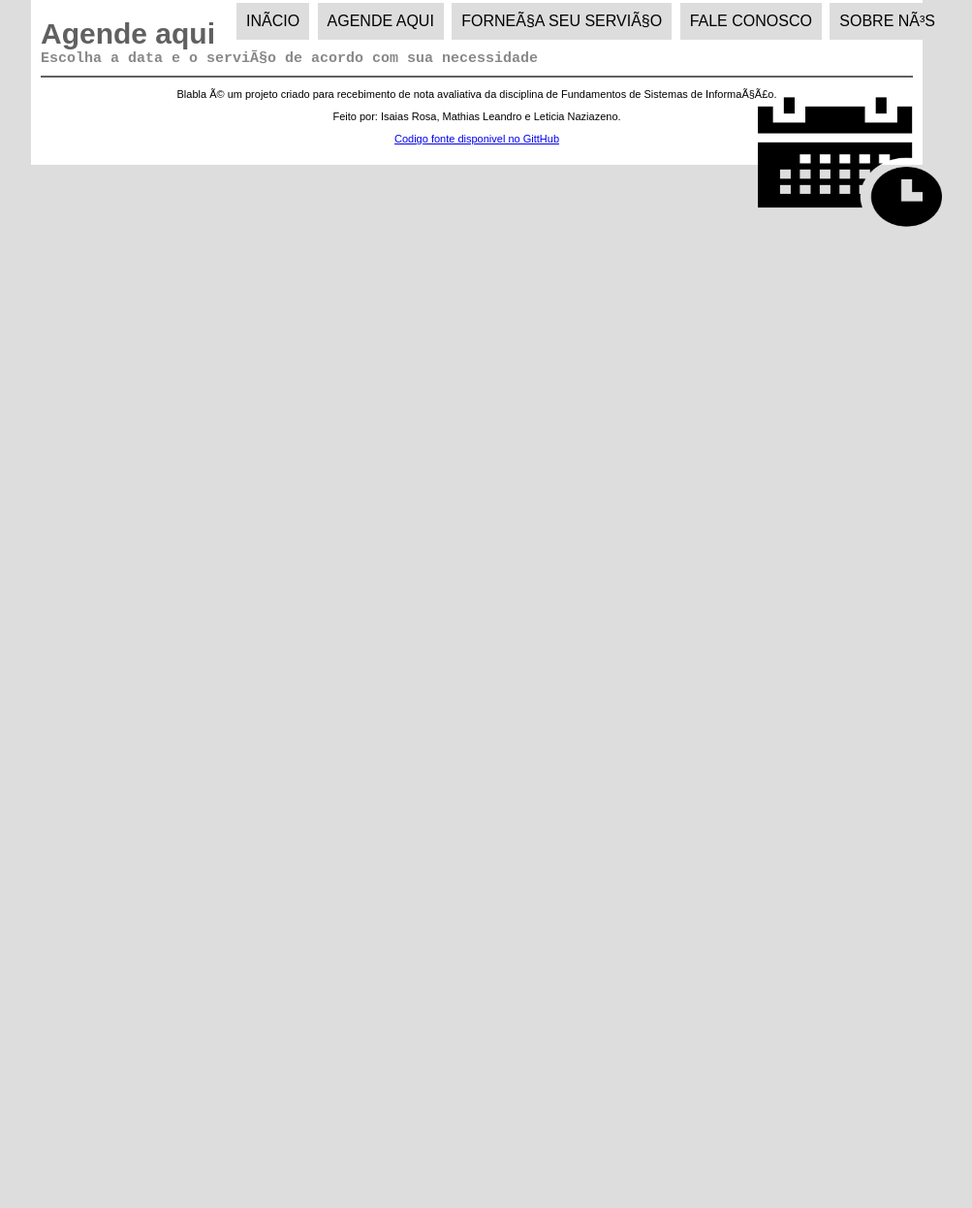
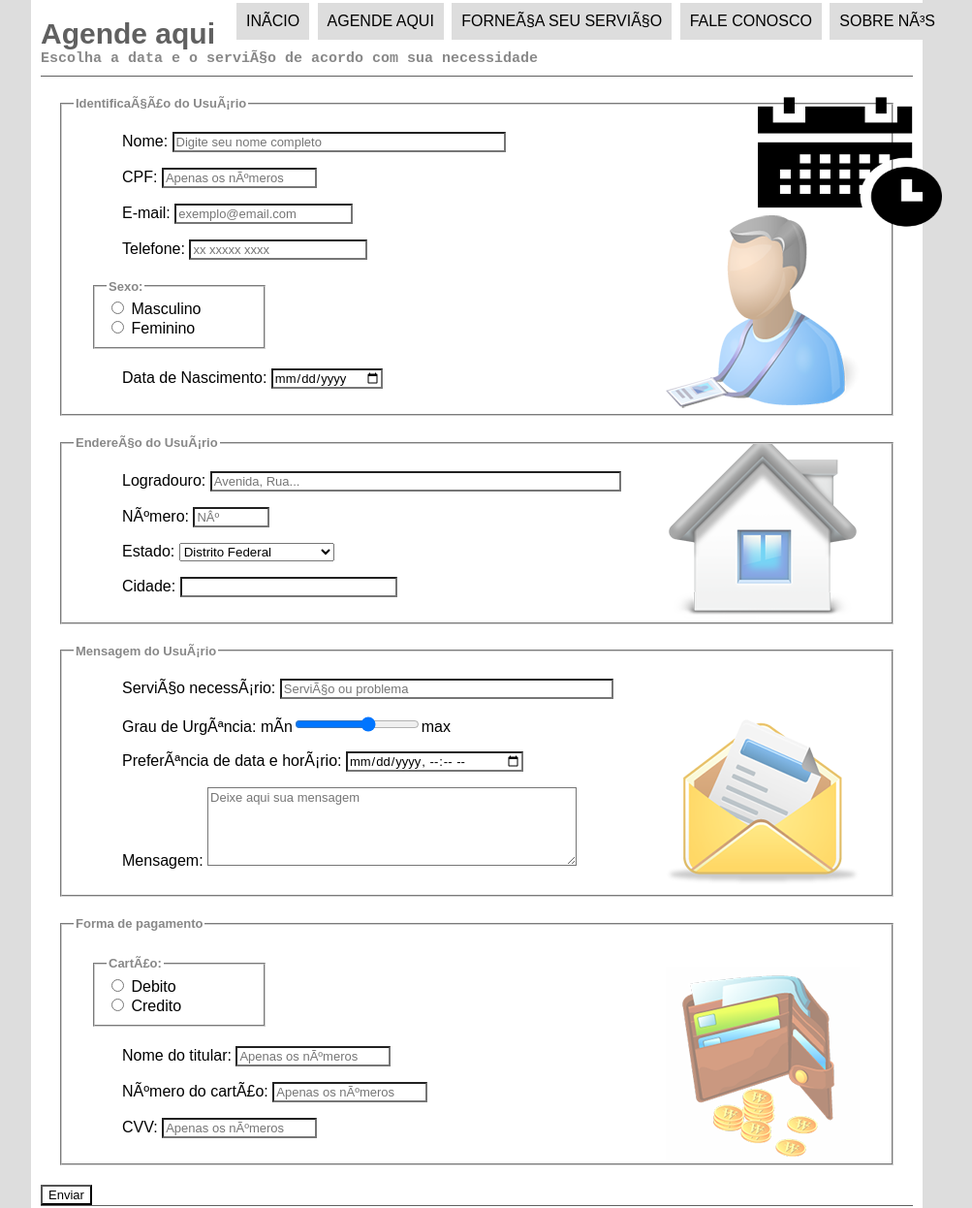
Before and after one commit to MrFYou/Trabalho-de-fundamentos-de-S.I., a plain HTML site: page html/agende-aqui.html in a window 1280 px wide. Shown: the top 1246 px of the page at 97% size, without its empty margins (148-1151 px from the left). Before the commit the page ends 800 px from the top, so only its background shows below. Drawn offline with Linux system fonts and the light colour scheme.

Commit message:
Formulario

```diff
--- /dev/null
+++ b/css/formulario.css
@@ -0,0 +1,53 @@
+@charset "UTF-8";
+
+form {
+    width: 900px;
+    margin: auto;
+}
+
+input, textarea {
+    font-family: sans-serif;
+    font-weight: normal;
+    font-size: 13px;
+    background-color: rgba(255, 255, 255, .8);
+}
+
+input:hover, textarea:hover {
+    background-color: #dddddd;
+}
+
+legend {
+    color: #888888;
+    font-weight: bold;
+    font-size: 13px;
+    font-family: sans-serif;
+}
+
+fieldset {
+    border-color: #cecece;
+    margin: 20px;
+}
+
+fieldset#sexo {
+    width: 150px;
+}
+
+fieldset#usuario {
+    background: url(../media/icone-contato.png) no-repeat 95% 95%;
+}
+
+fieldset#endereco {
+    background: url(../media/icone-endereco.png) no-repeat 95% 95%;
+}
+
+fieldset#mensagem {
+    background: url(../media/icone-mensagem.png) no-repeat 95% 95%;
+}
+
+fieldset#pedido {
+    background: url(../media/icone-pagamento.png) no-repeat 95% 95%;
+}
+
+#image {
+    width: 100px;
+}
--- a/html/agende-aqui.html
+++ b/html/agende-aqui.html
@@ -3,6 +3,7 @@
 <head>
     <meta charset="UFT-8"/>
     <link rel="stylesheet" type="text/css" href="../css/index.css"/>
+    <link rel="stylesheet" type="text/css" href="../css/formulario.css"/>
     <script src="../js/scripts.js"></script>
     <title>Agende aqui</title>
 </head>
@@ -26,13 +27,97 @@
         </nav>
     </header>
     <section id="corpo">
+        <form method="POST" id=fContato action="maito:exemplo.contato@email.com">
+            <fieldset id="usuario">
+              <legend>Identificação do Usuário</legend>
+              <p><label for="cName">Nome: </label><input type="text" name="tName" id="cName" size="40" placeholder="Digite seu nome completo"/></p>
+              <p><label for="cSenha">CPF: </label><input type="text" name="tcpf" id="ccpf" size="17" maxlength="12" placeholder="Apenas os números"/> </p>
+              <p><label for="cEmail">E-mail: </label><input type="email" name="tEmail" id="cEmail" size="20" placeholder="exemplo@email.com"/> </p>
+              <p><label for="cTelefone">Telefone: </label><input type="text" name="tPhone" id="cPhone" size="20" placeholder="xx xxxxx xxxx"/> </p>
+              <fieldset id=sexo>
+                 <legend>Sexo:</legend>
+                 <input type="radio" name="tSex" id="cMasc"/> <label for="cMasc">Masculino</label></br>
+                 <input type="radio" name="tSex" id="cFem"/> <label for="cFem">Feminino</label>
+              </fieldset>
+                <p><label for="cData">Data de Nascimento: </label><input type="date" name="tData" id="cData"/></p>
+            </fieldset>
 
+            <fieldset id="endereco">
+              <legend>Endereço do Usuário</legend>
+              <p><label for="cRua">Logradouro: </label><input type="text" name="tRua" id="cRua" size="50" placeholder="Avenida, Rua..."/></p>
+              <p><label for="cNumero">Número: </label><input type="number" name="tNumero" id="cNumero" min="0" max="99999" placeholder="Nº"/></p>
+              <p><label for="cEst">Estado: </label>
+                  <select name="tEst" id="cEst">
+                    <optgroup label="Distrito Federal">
+                        <option>Distrito Federal</option>
+                    </optgroup>
+                      <optgroup label="Sudeste">
+                          <option>Rio de Janeiro</option>
+                          <option>São Paulo</option>
+                          <option>Minas Gerais</option>
+                          <option>Espirito Santo</option>
+                      </optgroup>
+                      <optgroup label="Centro-Oeste">
+                        <option>Mato Grosso</option>
+                        <option>Mato Grosso do Sul</option>
+                        <option>Goiás</option>
+                      </optgroup>
+                      <optgroup label="Nordeste">
+                        <option>Maranhão</option>
+                        <option>Piauí</option>
+                        <option>Bahia</option>
+                        <option>Ceará</option>
+                        <option>Rio Grande do Norte</option>
+                        <option>Paraíba</option>
+                        <option>Pernambuco</option>
+                        <option>Alagoas</option>
+                        <option>Sergipe</option>
+                      </optgroup>
+                      <optgroup label="Norte">
+                        <option>Tocantins</option>
+                        <option>Pará</option>
+                        <option>Amapá</option>
+                        <option>Roraima</option>
+                        <option>Amazonas</option>
+                        <option>Acre</option>
+                        <option>Rondônia</option>
+                      </optgroup>
+                      <optgroup label="Sul">
+                        <option>Paraná</option>
+                        <option>Santa Catarina</option>
+                        <option>Rio Grande do Sul</option>
+                      </optgroup>
+                    </select></p>
+              <p><label for="cCid">Cidade: </label><input type="text" name="tCid" id="cCid" size="25"/></p>
+            </fieldset>
 
+            <fieldset id="mensagem">
+                <legend>Mensagem do Usuário</legend>
+             <p><label for="cName">Serviço necessário: </label><input type="text" name="tName" id="cName" size="40" placeholder="Serviço ou problema"/></p>
+             <p>Grau de Urgência: mín<input type="range" name="tUrg" id="cUrg" min="0" max="10" step="2"/>max</p>
+             <p><label for="cData">Preferência de data e horário: </label><input type="datetime-local" name="tData" id="cData"/></p>
+             <p><label for="cMens">Mensagem:</label>
+                 <textarea name="tMens" id="cMens" cols="45" rows="5" placeholder="Deixe aqui sua mensagem"></textarea>
+             </p>
+           </fieldset>
 
+           <fieldset id="pedido">
+            <legend>Forma de pagamento</legend>
+            <fieldset id=sexo>
+                <legend>Cartão:</legend>
+                <input type="radio" name="tSex" id="cFem"/> <label for="cFem">Debito</label></br>
+                <input type="radio" name="tSex" id="cFem"/> <label for="cFem">Credito</label>
+             </fieldset>
+             <p><label for="cName">Nome do titular: </label><input type="text" name="tcpf" id="ccpf" size="17" maxlength="12" placeholder="Apenas os números"/> </p>
+             <p><label for="cNumber">Número do cartão: </label><input type="text" name="tcpf" id="ccpf" size="17" maxlength="12" placeholder="Apenas os números"/> </p>
+             <p><label for="cCvv">CVV: </label><input type="num" name="tcvv" id="ccvv" size="17" maxlength="3" placeholder="Apenas os números"/> </p>
+           </fieldset>
+           <input type="submit" name="enviar" value="Enviar">
+        </form>
     </section>
     <footer id="rodape">
         <p>Blabla é um projeto criado para recebimento de nota avaliativa da disciplina de Fundamentos de Sistemas de Informação.</p>
-        <p>Feito por: Isaias Rosa, Mathias Leandro e Leticia Naziazeno.</p>
+        <p>Feito por: Isaias Rosa e Leticia Naziazeno.</p>
         <p><a href="https://github.com/MrFYou/Trabalho-de-fundamentos-de-S.I." target="_blank">Codigo fonte disponivel no GittHub</a></p>
     </footer>
 </div>
```
Also changed, not shown: html/fale-conosco.html (+1 -1 lines), html/formu-enviado.html (added, +42 -0 lines), html/forneca-seu-servico.html (+1 -1 lines), html/sobre-nos.html (+1 -1 lines), index.html (+1 -1 lines), media/icone-contato.png (added), media/icone-endereco.png (added), media/icone-mensagem.png (added), media/icone-pagamento.png (added).
